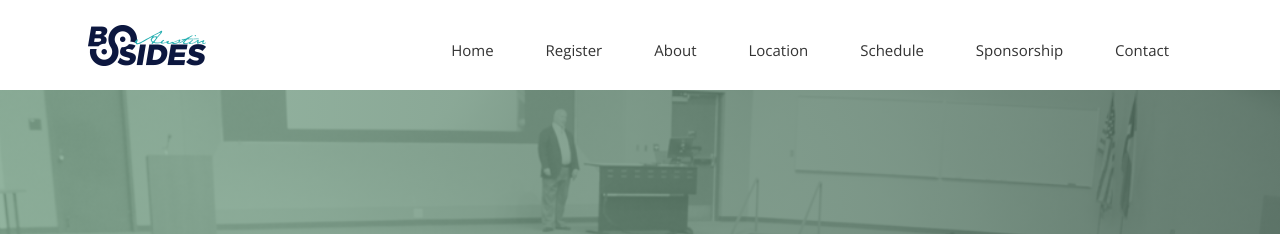
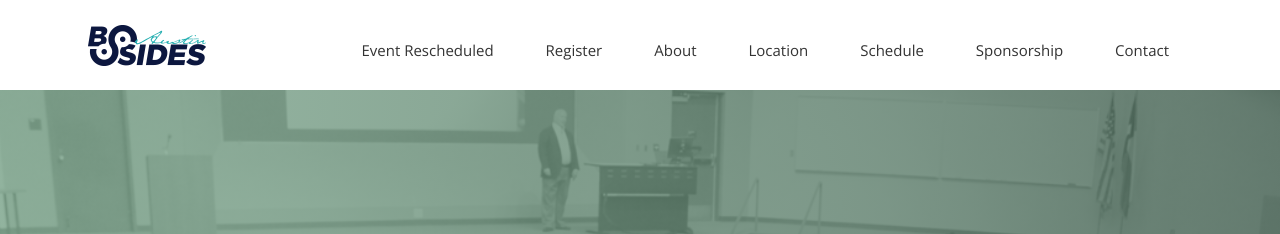
Before and after one commit to bsidesaustin/test, a Jekyll site: the page built from index.html, in a window 1280 px wide. Shown: the top 234 px of the page. Built offline with Jekyll 4.4.1, drawn with Linux system fonts in a browser that asks for light colours; nearby versions of some CDN libraries; some web fonts are replaced.

Commit message:
Update header.html

```diff
--- a/_includes/header.html
+++ b/_includes/header.html
@@ -21,7 +21,7 @@
             <!-- Collect the nav links, forms, and other content for toggling -->
             <div class="collapse navbar-collapse" id="bs-example-navbar-collapse-1">
               <ul class="nav navbar-nav navbar-right">
-                <li><a href="{{ site.baseurl }}/">Home</a></li>
+                <li><a href="{{ site.baseurl }}/reschedule">Event Rescheduled</a></li>
                 <li><a href="https://www.eventbrite.com/e/bsides-austin-2020-registration-87902096537" target="_blank">Register</a></li>
                 <li><a href="{{ site.baseurl }}/about">About</a></li>
                 <li><a href="{{ site.baseurl }}/location">Location</a></li>
```
